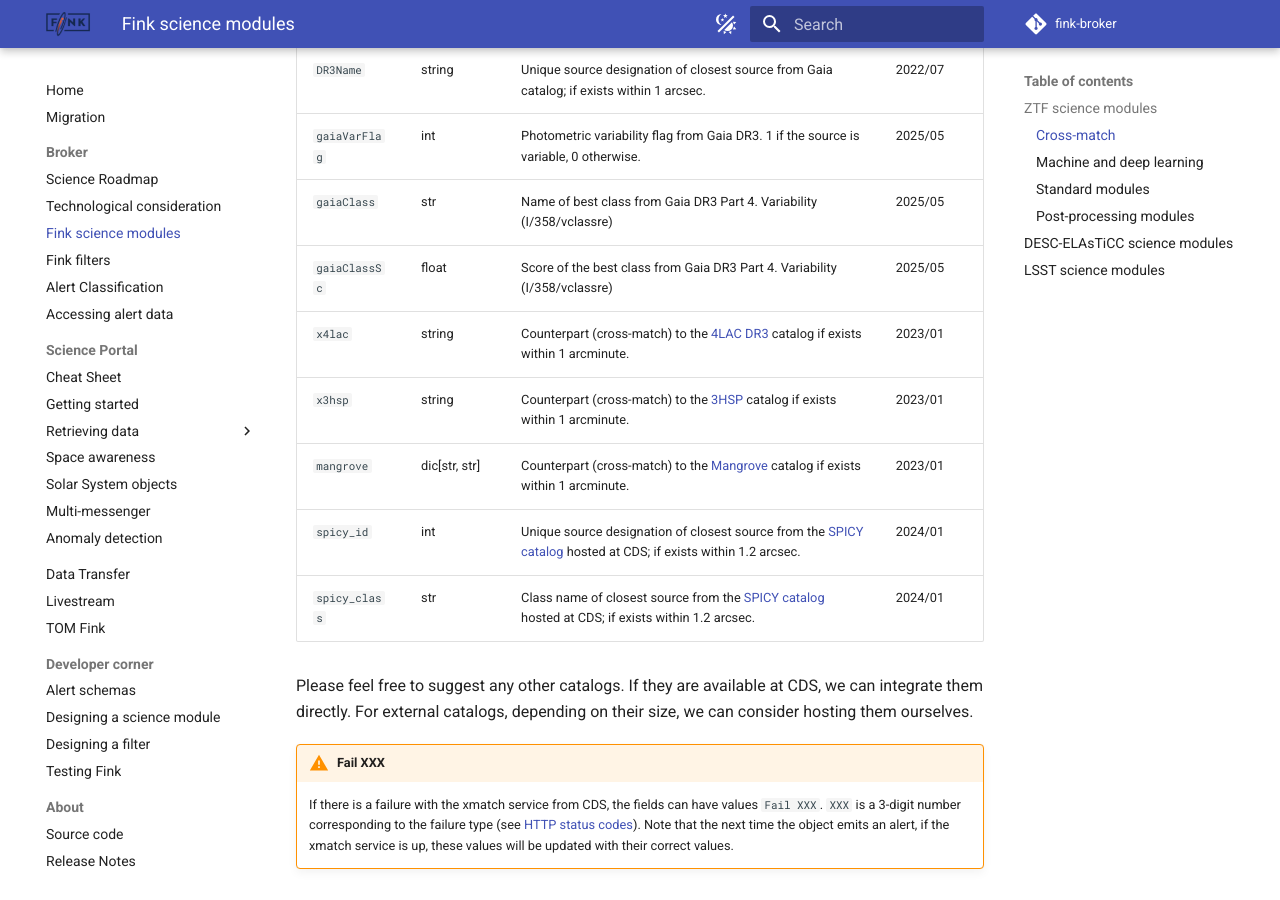
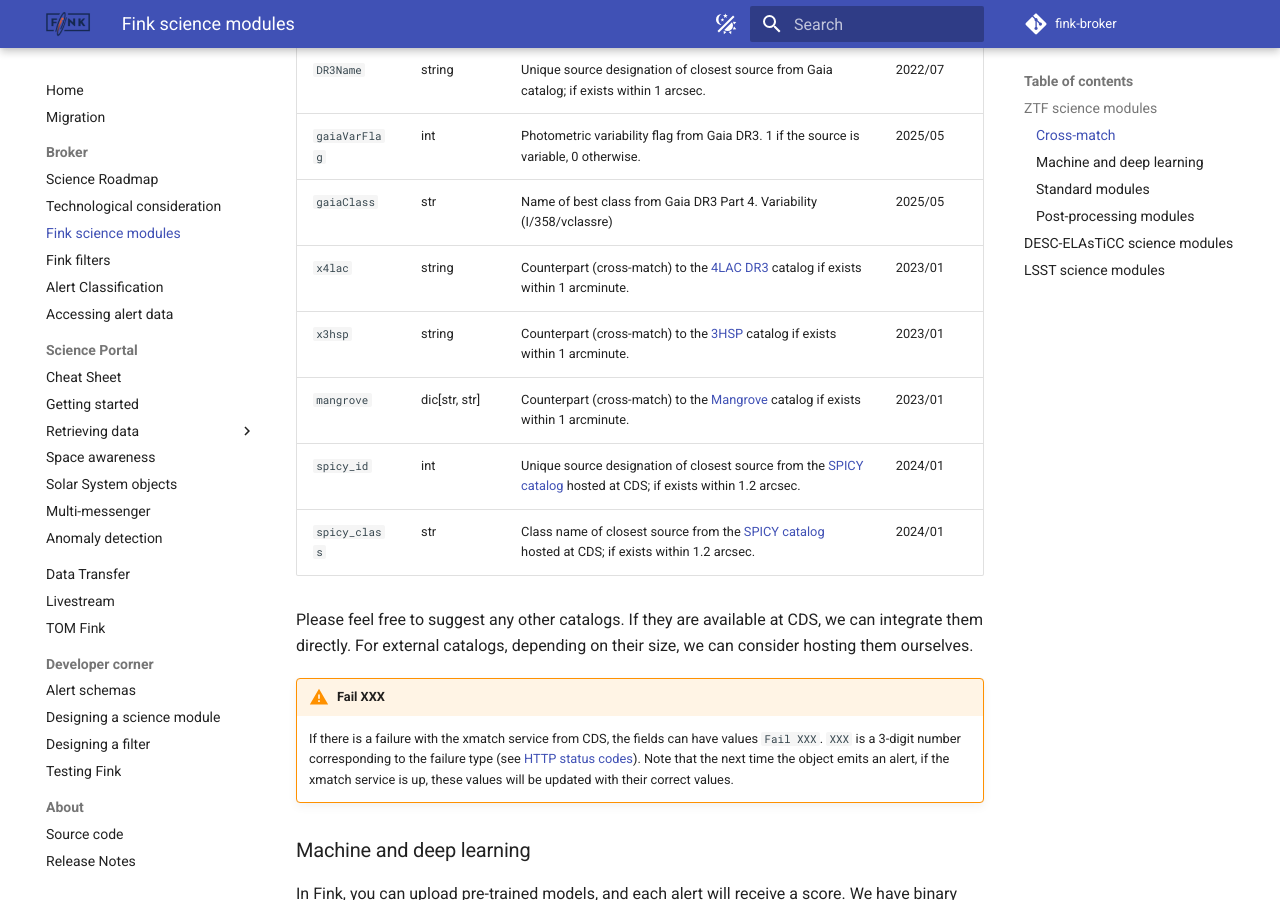
Before and after one commit to astrolabsoftware/fink, an MkDocs documentation site: the page built from docs/broker/science_modules.md, in a window 1280 px wide and 900 px high, scrolled down 1379 px. Built offline with MkDocs 1.6.1 and Material for MkDocs 9.7.7, drawn with Linux system fonts in a browser that asks for light colours; comment, search, counter and statistics services are not loaded.

Commit message:
Remove unexistent field

```diff
--- a/docs/broker/science_modules.md
+++ b/docs/broker/science_modules.md
@@ -40,7 +40,6 @@ For each alert, we look for counterparts in various databases or catalogs (spati
 | `DR3Name` | string | Unique source designation of closest source from Gaia catalog; if exists within 1 arcsec. | 2022/07 |
 | `gaiaVarFlag` | int | Photometric variability flag from Gaia DR3. 1 if the source is variable, 0 otherwise. | 2025/05 |
 | `gaiaClass` | str | Name of best class from Gaia DR3 Part 4. Variability (I/358/vclassre) | 2025/05 |
-| `gaiaClassSc` | float | Score of the best class from Gaia DR3 Part 4. Variability (I/358/vclassre) | 2025/05 |
 | `x4lac` | string | Counterpart (cross-match) to the [4LAC DR3](https://fermi.gsfc.nasa.gov/ssc/data/access/lat/4LACDR3/) catalog if exists within 1 arcminute. | 2023/01 |
 | `x3hsp` | string | Counterpart (cross-match) to the [3HSP](https://www.ssdc.asi.it/3hsp/) catalog if exists within 1 arcminute. | 2023/01 |
 | `mangrove` | dic[str, str] | Counterpart (cross-match) to the [Mangrove](https://mangrove.lal.in2p3.fr/index.php) catalog if exists within 1 arcminute. | 2023/01 |
```
